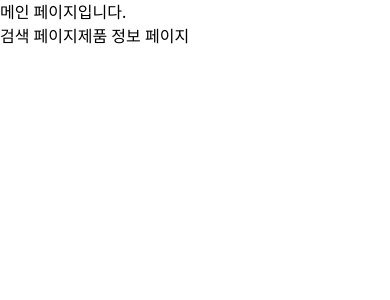
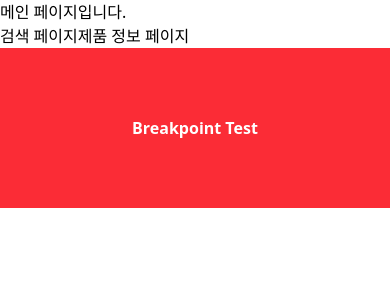
Before and after one commit to MedlyMediLog/MediLog-frontend, a Next.js app: page / in a window 390 px wide. Shown: the top 300 px of the page. Built offline with nearby package versions, Linux system fonts and the light colour scheme.

Commit message:
feat: custom breakpoint 설정 -> desktop, mobile

```diff
--- a/src/app/globals.css
+++ b/src/app/globals.css
@@ -31,6 +31,9 @@
   --text-b3: 14px;
   --text-b4: 13px;
   --text-b5: 12px;
+
+  --breakpoint-desktop: 1380px;
+  --breakpoint-mobile: 740px;
 }
 
 /* 2) PC version 자동 변경 Display만 변경) */
--- a/src/app/landing/page.tsx
+++ b/src/app/landing/page.tsx
@@ -28,7 +28,7 @@ export default function LandingPage() {
 
       {/* Footer / Quick links */}
       <footer className="w-full px-[40px] py-[30px] gap-[10px] flex flex-col">
-        <div className="flex gap-[40px] w-full flex-col">
+        <div className="flex gap-[40px] w-full flex-col ">
         <div className="w-[246px] flex flex-col">
         {/* 소개 제품 찾기*/}
           <div className="flex justify-between">
--- a/src/app/page.tsx
+++ b/src/app/page.tsx
@@ -11,6 +11,19 @@ export default function Page(){
         <Link href="/products/1">
           <Button>제품 정보 페이지</Button>
         </Link>
+
+       <div
+      className="
+        h-40
+        bg-red-500
+        mobile:bg-blue-500
+        desktop:bg-green-500
+        flex items-center justify-center
+        text-white font-bold
+      "
+    >
+        Breakpoint Test
+    </div>
       </>
     )
 }
```
